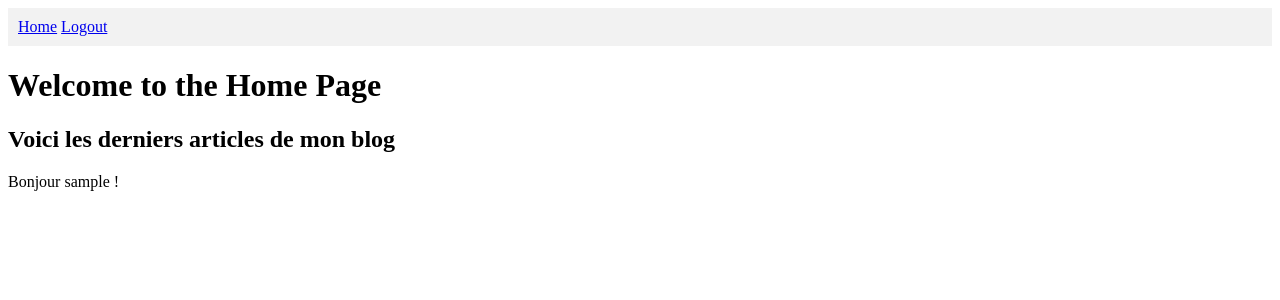
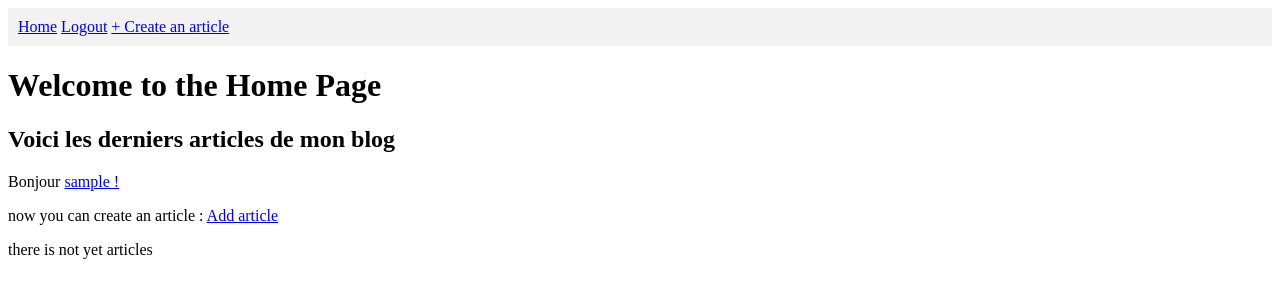
Before and after one commit to anague25/my-blog-with-django, a Django app: page / in a window 1280 px wide. Shown: the top 300 px of the page. Run offline with Django 5.2, Linux system fonts and the light colour scheme; the visitor is signed in with stand-in values (Sample User, id 1); data that the repository does not hold is empty.

Commit message:
crud article

```diff
--- a/blogapp/urls.py
+++ b/blogapp/urls.py
@@ -8,4 +8,8 @@ path('', views.home_view, name='home'),
 path('connexion/', views.connexion_view, name='connexion'),
 path('register/', views.register_view, name='register'),
 path('logout/', views.logout_view, name='logout'),
+path('articles/create/', views.create_article_view, name='create_article'),
+path('articles/<int:pk>/', views.article_detail_view, name='article_detail'),
+path('articles/<int:pk>/update/', views.update_article_view, name='update_article'),
+path('articles/<int:id>/delete/', views.delete_article_view, name='delete_article'),
 ]
--- a/blogapp/views.py
+++ b/blogapp/views.py
@@ -1,17 +1,24 @@
-from django.shortcuts import render, redirect
-from django.contrib.auth.forms import UserCreationForm,AuthenticationForm
+from django.shortcuts import render, redirect, get_object_or_404
+from django.contrib.auth.forms import UserCreationForm, AuthenticationForm
 from django.contrib.auth import logout, login
 from django.contrib.auth.decorators import login_required
+from blogapp.forms import ArticleForm
+from blogapp.models import Article
+
 # Create your views here.
 
 
 def home_view(request):
-    return render(request, "home.html")
+    Articles = Article.objects.all().order_by('-created_at')
+    context = {
+        "articles": Articles
+    }
+    return render(request, "home.html", context)
 
 
 def connexion_view(request):
     if request.method == "POST":
-        form = AuthenticationForm(request,data=request.POST)
+        form = AuthenticationForm(request, data=request.POST)
         form.is_valid()
         user = form.get_user()
         if user is not None:
@@ -49,7 +56,60 @@ def register_view(request):
 
 #     return render(request,'register.html')
 
+
 @login_required
 def logout_view(request):
     logout(request)
     return redirect("blogapp:home")
+
+
+# manage articles crud
+
+@login_required
+def create_article_view(request):
+    if request.method == "POST":
+        form = ArticleForm(request.POST)
+        if form.is_valid():
+            article = form.save(commit=False)
+            article.author = request.user
+            article.save()
+            return redirect("blogapp:home")
+    else:
+        form = ArticleForm()
+        return render(request, "articles/create_update_article.html", {"form": form,'action': 'create'})
+
+
+@login_required
+def update_article_view(request, pk):
+    article = get_object_or_404(Article, pk=pk)
+    if request.user != article.author:
+        return redirect("blogapp:article_detail", pk=article.pk)
+    if request.method == "POST":
+        form = ArticleForm(request.POST, instance=article)
+        if form.is_valid():
+            form.save()
+            return redirect("blogapp:article_detail", pk=article.pk)
+    else:
+        form = ArticleForm(instance=article)
+        return render(request, "articles/create_update_article.html", {"form": form,'action': 'update'})
+
+
+@login_required
+def delete_article_view(request, id):
+    article = get_object_or_404(Article, id=id)
+    if request.user != article.author:
+        return redirect("blogapp:article_detail", pk=article.pk)
+    if request.method == "POST":
+        article.delete()
+        return redirect("blogapp:home")
+    else:
+        return render(request, "articles/confirmation_delete_article.html", {"article": article})
+
+
+@login_required
+def article_detail_view(request, pk):
+    article = get_object_or_404(Article, pk=pk)
+    context = {
+        "article": article
+    }
+    return render(request, "articles/article_detail.html", context)
--- a/config/settings.py
+++ b/config/settings.py
@@ -118,3 +118,6 @@ USE_TZ = True
 # https://docs.djangoproject.com/en/6.0/howto/static-files/
 
 STATIC_URL = 'static/'
+LOGIN_URL = 'blogapp:connexion'
+LOGIN_REDIRECT_URL = 'blogapp:home'
+LOGOUT_REDIRECT_URL = 'blogapp:home'
--- a/templates/base.html
+++ b/templates/base.html
@@ -19,6 +19,10 @@
 
         {%if user.is_authenticated%}
             <a href="{% url 'blogapp:logout' %}">Logout</a>
+            <a href="{% url 'blogapp:create_article' %}">+ Create an article</a>
+
+
+
         {% else %}
             <a href="{% url 'blogapp:connexion' %}">Sign in</a>
             <a href="{% url 'blogapp:register' %}">Sign up</a>
--- a/templates/home.html
+++ b/templates/home.html
@@ -5,11 +5,39 @@
 <h2>Voici les derniers articles de mon blog</h2>
 <p>
     {%if user.is_authenticated%}
-    Bonjour {{ user.username }} !
+    Bonjour <a href="#">{{ user.username }} !</a>
+    <p>
+        now you can create an article : <a href="{% url 'blogapp:create_article' %}">Add article</a>
+    </p>
     {% else %}
     Veuillez vous connecter pour accéder à votre espace personnel.
     {% endif %}
 </p>
 
+<div>
+
+    {%if user.is_authenticated%}
+       {%if articles %}
+             {% for article in articles %}
+                <div style="border: 1px solid #ccc; padding: 10px   ; margin-bottom: 10px;">
+                <h3>
+                    <a href="{% url 'blogapp:article_detail' article.pk %}">{{ article.title }}</a>
+                </h3>
+                <p>{{ article.content }}</p>
+                <small>Created at: {{ article.created_at }}</small>
+                <p>
+                     <small>Created by : {{ article.author.username }}</small>
+                </p>
+                </div>
+             {% endfor %}
+
+        {%else%}
+        <p>
+            there is not yet articles
+        </p>
+       {%endif%}
+    {% endif %}
+</div>
+
 
 {% endblock content %}
```
Also changed, not shown: blogapp/forms.py (added, +7 -0 lines), templates/articles/article_detail.html (added, +22 -0 lines), templates/articles/confirmation_delete_article.html (added, +13 -0 lines), templates/articles/create_update_article.html (added, +10 -0 lines), 1 other file.
